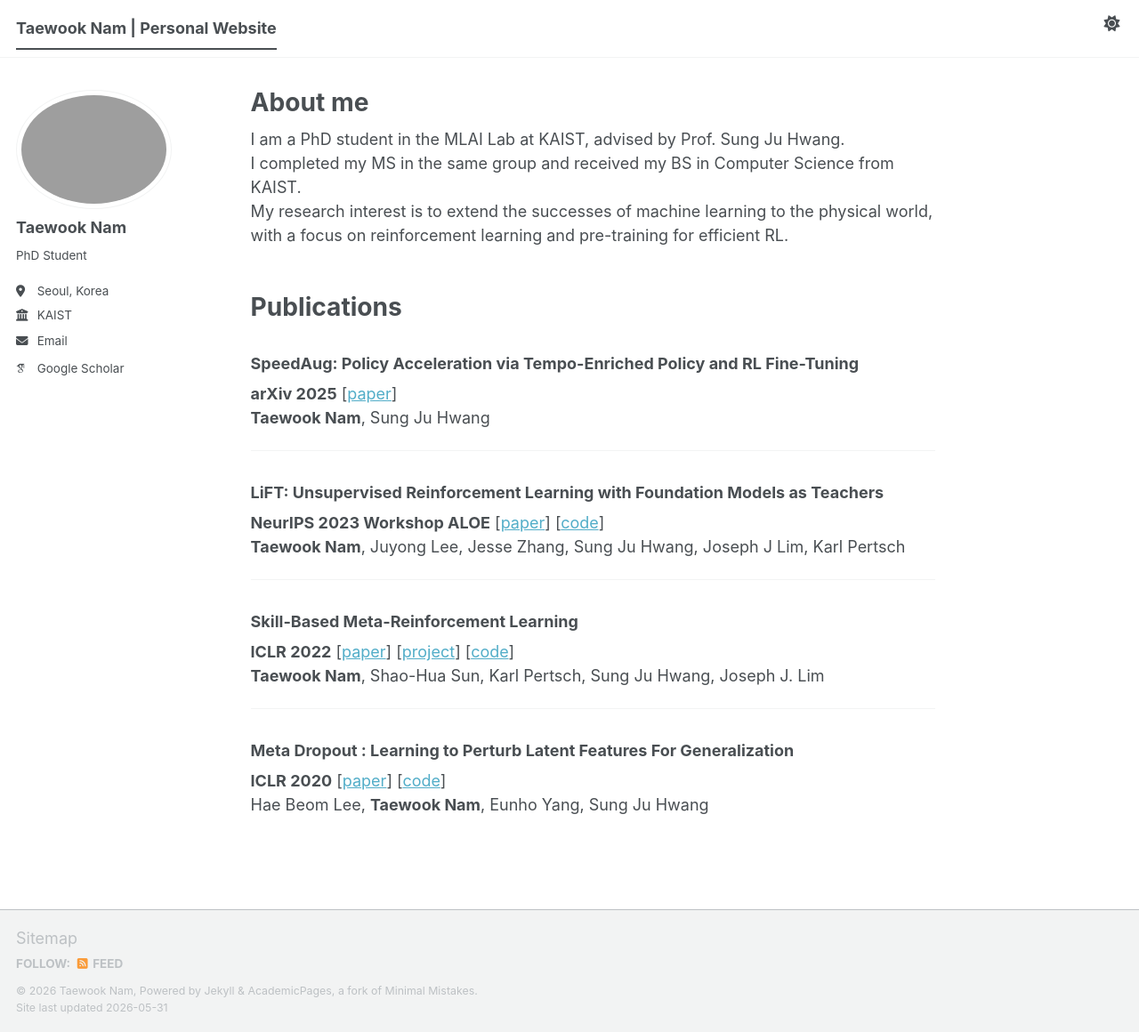
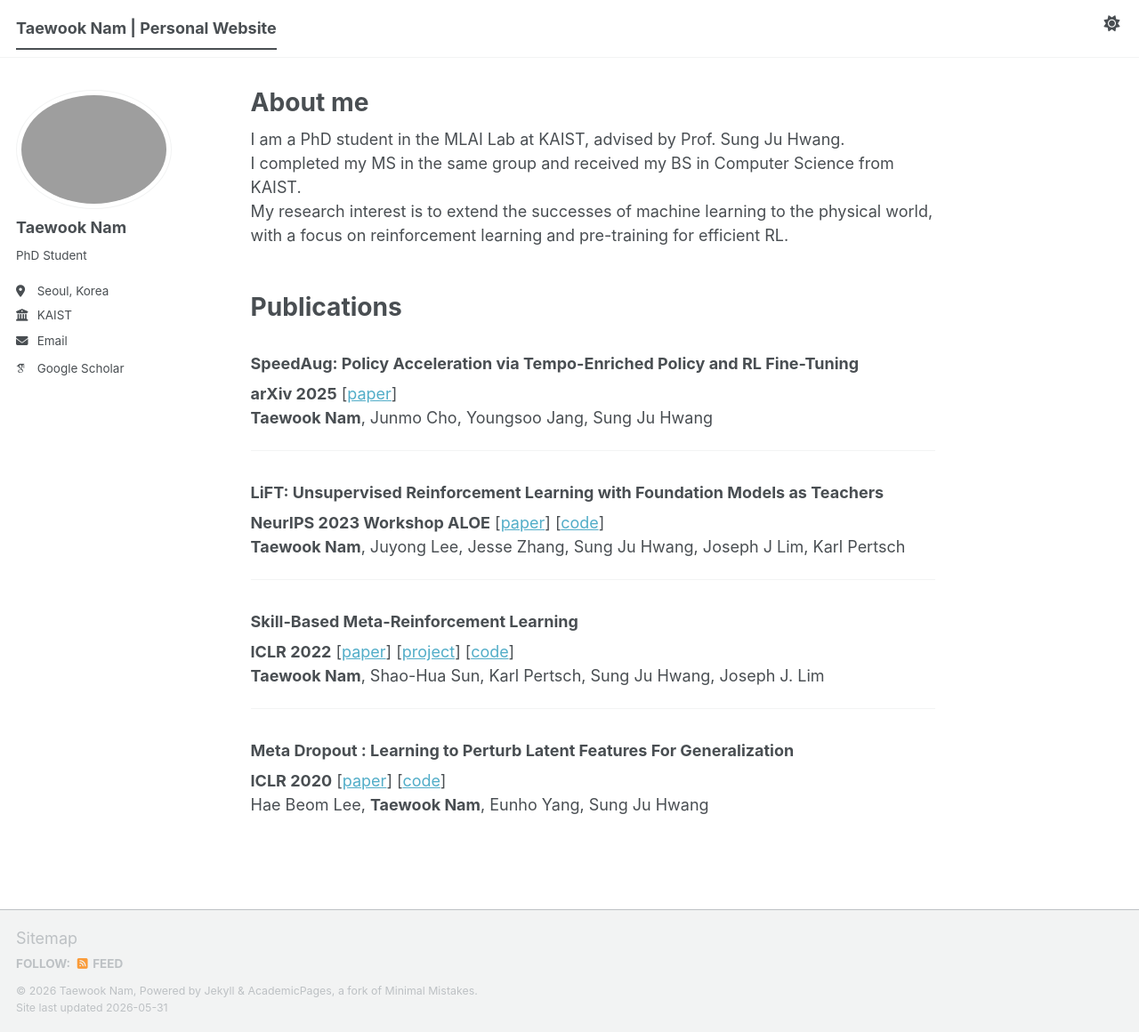
Before and after one commit to namsan96/namsan96.github.io, a Jekyll site: the page built from _pages/about.md, in a window 1280 px wide and 1160 px high. Shown: the whole window at 89% size. Built offline with Jekyll 4.4.1, drawn with Linux system fonts in a browser that asks for light colours; some web fonts are replaced; a script bundle is joined from its source files by our own code; library files that are not in the unit come from our copies.

Commit message:
Update about.md

```diff
--- a/_pages/about.md
+++ b/_pages/about.md
@@ -17,7 +17,7 @@ My research interest is to extend the successes of machine learning to the physi
 # Publications
 ### **SpeedAug: Policy Acceleration via Tempo-Enriched Policy and RL Fine-Tuning**
 **arXiv 2025** [[paper](https://arxiv.org/abs/2512.00062)]
-**Taewook Nam**, Sung Ju Hwang
+**Taewook Nam**, Junmo Cho, Youngsoo Jang, Sung Ju Hwang
 
 ---
 
```
